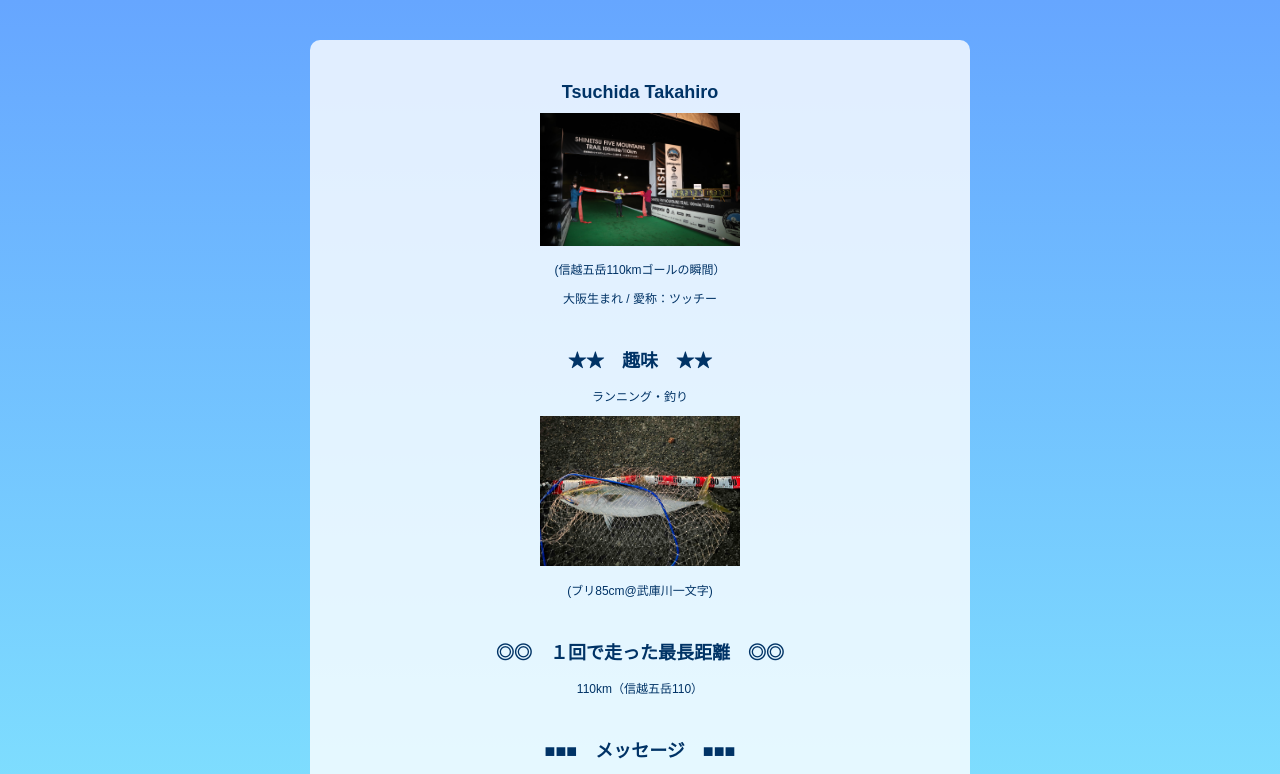
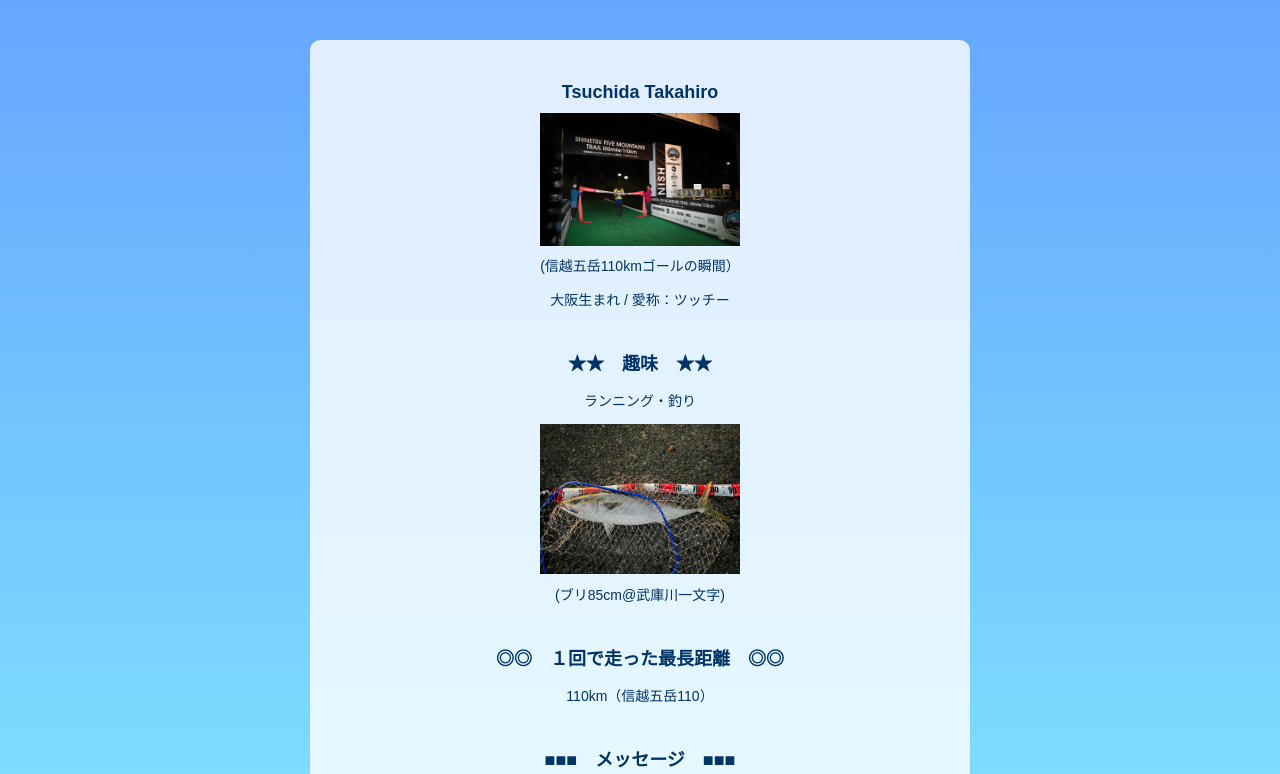
Before and after one commit to taktt764-stack/Tak-Tik, a plain HTML site: page index.html in a window 1280 px wide. Shown: the top 774 px of the page. Drawn offline with Linux system fonts and the light colour scheme.

Commit message:
Update index.html

```diff
--- a/index.html
+++ b/index.html
@@ -28,8 +28,8 @@
       margin-top: 40px;
     }
     p {
-      font-size: 12px;
-      margin-top: 10px;
+      font-size: 14px;
+      margin-top: 5px;
     }
     details {
       margin-top: 10px;
```
